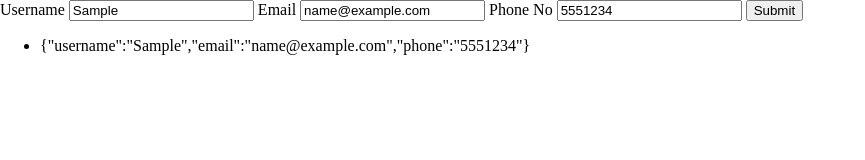
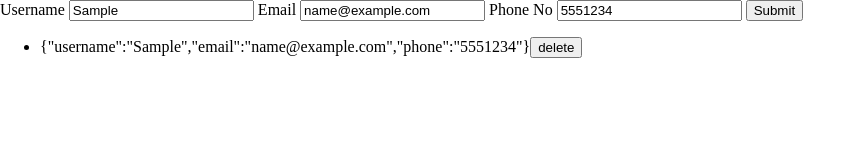
Before and after one commit to userGulshan99/G1Repo1, a plain HTML site: page index.html in a window 1280 px wide. Both pictures are taken after typing "Sample", "name@example.com", "5551234" into the empty fields and a click on the button "Submit". Shown: the whole page, without its empty margins (0-865 px from the left). Drawn offline with Linux system fonts and the light colour scheme.

Commit message:
added delete button that will delete list element and also delete data from storage

```diff
--- a/index.js
+++ b/index.js
@@ -12,8 +12,19 @@ function handleFormSubmit(event){
 
     let li=document.createElement('li');
     let liText=document.createTextNode(a);
+    let btn=document.createElement('input');
+    btn.type='button';
+    btn.value='delete';
+
     li.appendChild(liText);
+    li.appendChild(btn);
     ul[0].appendChild(li);
-localStorage.setItem( event.target.email.value  , a);
+
+    localStorage.setItem(event.target.email.value , a);
+
+    btn.addEventListener('click', function del(event){
+        localStorage.removeItem(JSON.parse(event.target.parentElement.textContent).email)
+        event.target.parentElement.remove();
+    })
 
 }
```
Also changed, not shown: index.html (+0 -1 lines).
